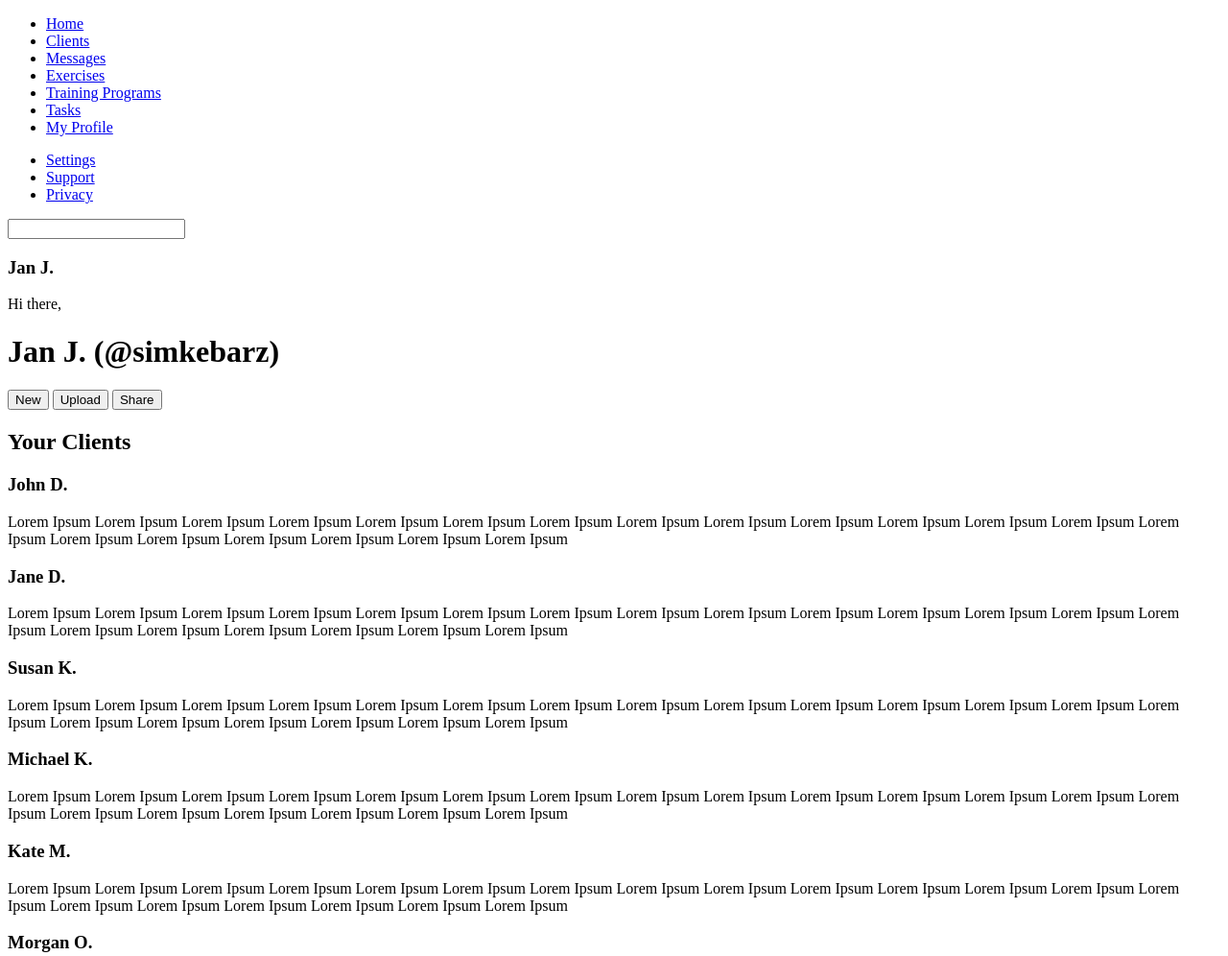
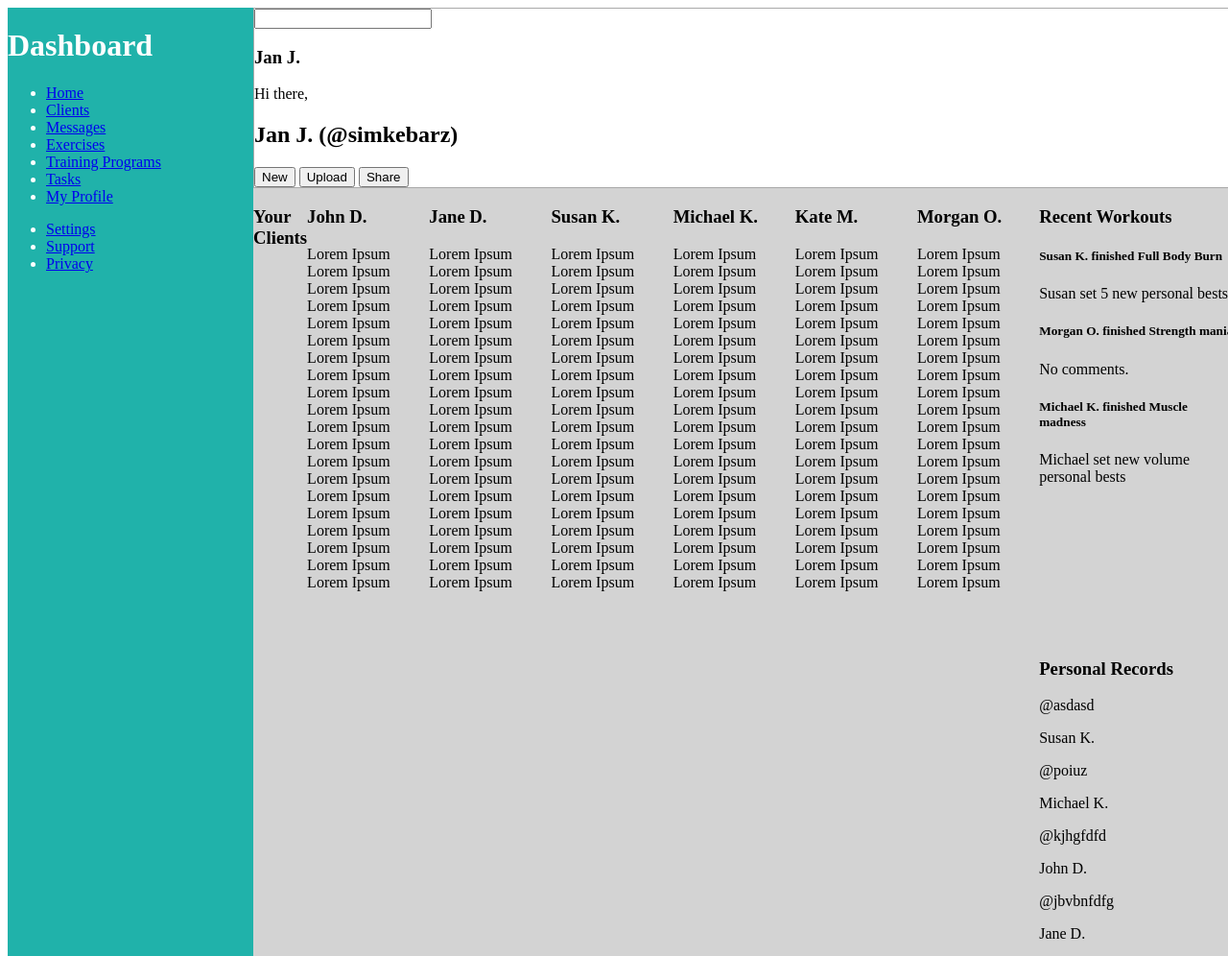
Before and after one commit to jangmz/online-coaching-dashboard-design, a plain HTML site: page index.html in a window 1280 px wide. Shown: the top 996 px of the page at 96% size. Drawn offline with Linux system fonts and the light colour scheme.

Commit message:
added css grid basic layout

```diff
--- a/index.html
+++ b/index.html
@@ -11,6 +11,7 @@
         <div class="dashboard">
             <div class="logo">
                 <!--logo-->
+                <h1>Dashboard</h1>
             </div>
             <div class="menu">
                 <ul>
@@ -71,13 +72,14 @@
             <!--new line-->
             <!--profile photo-->
             <p>Hi there,</p>
-            <h1>Jan J. (@simkebarz)</h1>
+            <h2>Jan J. (@simkebarz)</h2>
             <button>New</button>
             <button>Upload</button>
             <button>Share</button>
         </div>
+        <div class="body-container">
             <div class="clients-cards">
-            <h2>Your Clients</h2>
+                <h3>Your Clients</h3>
                 <div class="client-card">
                     <h3>John D.</h3>
                     <p>Lorem Ipsum Lorem Ipsum Lorem Ipsum Lorem Ipsum Lorem Ipsum Lorem Ipsum Lorem Ipsum Lorem Ipsum Lorem Ipsum Lorem Ipsum Lorem Ipsum Lorem Ipsum Lorem Ipsum Lorem Ipsum Lorem Ipsum Lorem Ipsum Lorem Ipsum Lorem Ipsum Lorem Ipsum Lorem Ipsum </p>
@@ -116,6 +118,7 @@
                 </div>
             </div>
             <div class="recent-workouts">
+                <h3>Recent Workouts</h3>
                 <div class="announcement">
                     <h5>Susan K. finished Full Body Burn</h5>
                     <p>Susan set 5 new personal bests</p>
@@ -130,6 +133,7 @@
                 </div>
             </div>
             <div class="personal-records">
+                <h3>Personal Records</h3>
                 <div class="person">
                     <!--profile image-->
                     <p>@asdasd</p>
@@ -152,5 +156,6 @@
                 </div>
             </div>
         </div>
+    </div>
 </body>
 </html>
--- a/style.css
+++ b/style.css
@@ -0,0 +1,36 @@
+.container {
+    width: 100vw;
+    display: grid;
+    /* 2x2 grid */
+    grid-template-columns: 1fr 4fr;
+    grid-template-rows: 1fr 5fr;
+}
+.dashboard {
+    background-color: lightseagreen;
+    color: white;
+    width: 20vw;
+
+    grid-column: 1 / 2;
+    grid-row: 1 / -1;
+}
+.heading-container {
+    border: 1px solid darkgray;
+    height: auto;
+    /*width: auto;*/
+
+    grid-column: 2 / -1;
+    grid-row: 1 / 2;
+}
+.body-container {
+    background-color: lightgray;
+
+    display: grid;
+    grid-template-columns: 4fr 1fr;
+    grid-template-rows: repeat(2, 1fr);
+}
+.clients-cards {
+    grid-column: 1 / 2;
+    grid-row: 1 / -1;
+
+    display: flex;
+}
```
Lines whose indentation alone changed are shown as unchanged.
